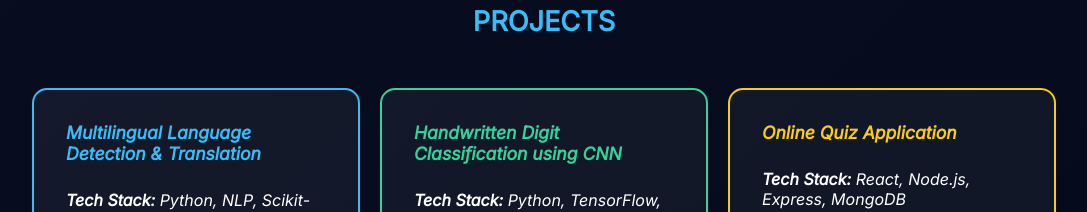
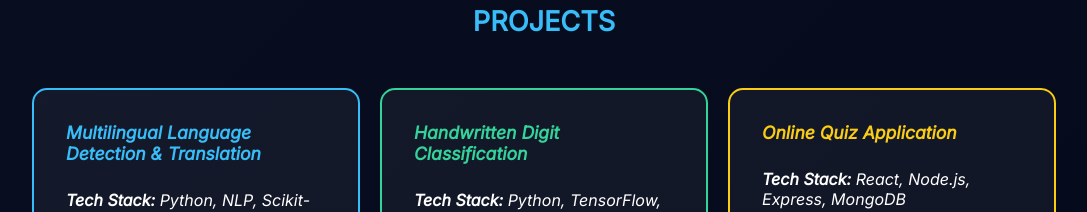
Before and after one commit to nishikasingh31/Portfolio, a React (Vite) app: page / in a window 1280 px wide. Shown: the part 3760-3972 px from the top of the page, without its empty margins (96-1183 px from the left). Built offline with nearby package versions, Linux system fonts and the light colour scheme.

Commit message:
Update Projects.jsx

```diff
--- a/src/pages/Projects.jsx
+++ b/src/pages/Projects.jsx
@@ -12,7 +12,7 @@
     ],
   },
   {
-    title: "Handwritten Digit Classification using CNN",
+    title: "Handwritten Digit Classification",
     color: "#34d399",
     link: "https://nishikasingh31-handwritten-digit-classification-using-cnn.streamlit.app/",
     github: "https://github.com/nishikasingh31/Handwritten-Digit-Classification-using-CNN",
```
